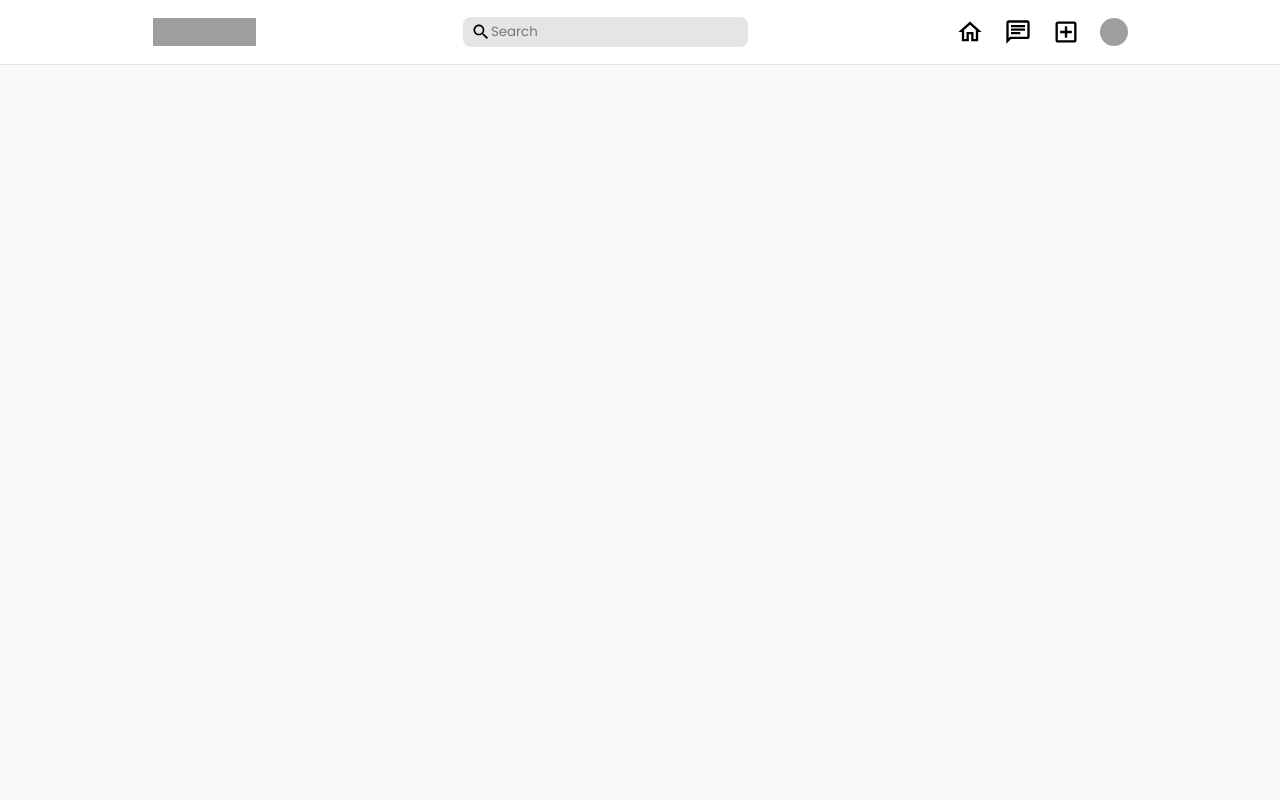
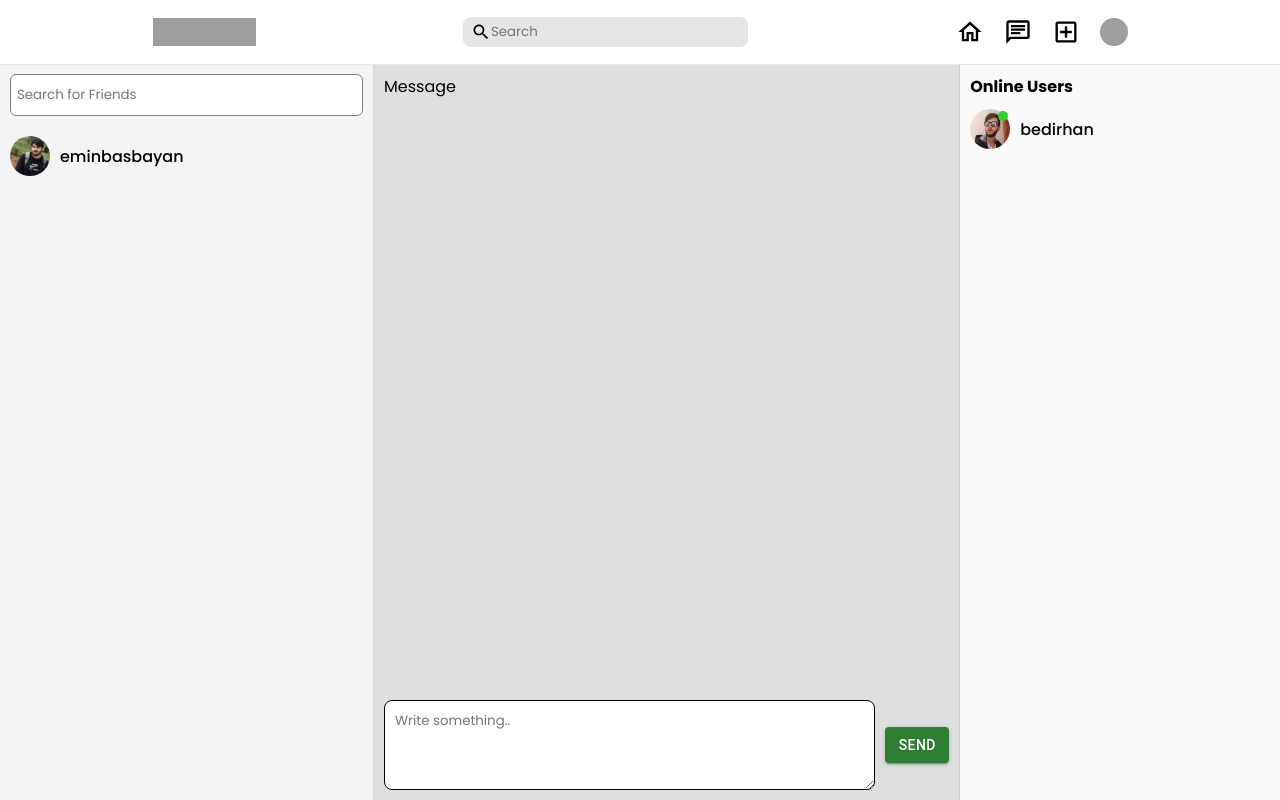
Before and after one commit to MustafaYilmaz1625/Blog-MERN, a React (Create React App) app in the folder react.instagram/: page / in a window 1280 px wide. Built offline with nearby package versions, Linux system fonts and the light colour scheme; grey boxes are pictures that could not be loaded.

Commit message:
Messenger partition has been created.

```diff
--- /dev/null
+++ b/react.instagram/src/components/chatOnline/ChatOnline.jsx
@@ -0,0 +1,18 @@
+import { Avatar } from "@mui/material";
+import "./chatOnline.css";
+
+ const ChatOnline = () => {
+    return (
+        <div className="chat-online">
+            <div className="chat-online-friend">
+                <div className="chat-online-img-container">
+                    <Avatar src="/images/person/2.png" />
+                    <span className="chat-online-badge"></span>
+                </div>
+                <div className="chat-online-name">bedirhan</div>
+            </div>
+        </div>
+    );
+};
+
+export default ChatOnline
--- /dev/null
+++ b/react.instagram/src/components/chatOnline/chatOnline.css
@@ -0,0 +1,27 @@
+.chat-online-friend {
+  display: flex;
+  align-items: center;
+  font-weight: 500;
+  cursor: pointer;
+  margin-top: 10px;
+}
+
+.chat-online-img-container {
+  position: relative;
+}
+
+.chat-online-badge {
+  width: 10px;
+  height: 10px;
+  border-radius: 50%;
+  background: limegreen;
+  position: absolute;
+  top: 2px;
+  right: 2px;
+}
+
+.chat-online-name {
+  margin-left: 10px;
+  font-weight: 500;
+  display: flex;
+}
--- /dev/null
+++ b/react.instagram/src/components/conversation/Conversation.jsx
@@ -0,0 +1,13 @@
+
+import { Avatar } from "@mui/material";
+import "./conversation.css";
+
+const Conversation = () => {
+    return (
+        <div className="conversation">
+            <Avatar className="conversation-img" src="/images/person/0.png" />
+            <div className="conversation-name">eminbasbayan</div>
+        </div>
+    );
+};
+export default Conversation
--- /dev/null
+++ b/react.instagram/src/components/conversation/conversation.css
@@ -0,0 +1,11 @@
+.conversation {
+  display: flex;
+  align-items: center;
+  cursor: pointer;
+  margin-top: 20px;
+}
+
+.conversation-name {
+  font-weight: 500;
+  margin-left: 10px;
+}
--- /dev/null
+++ b/react.instagram/src/components/message/Message.jsx
@@ -0,0 +1,9 @@
+import "./message.css"
+
+const Message = () => {
+  return (
+    <div>Message</div>
+  )
+}
+
+export default Message
--- a/react.instagram/src/pages/messenger/Messenger.jsx
+++ b/react.instagram/src/pages/messenger/Messenger.jsx
@@ -1,19 +1,45 @@
 
-
+import { Button } from "@mui/material"
+import ChatOnline from "../../components/chatOnline/ChatOnline"
+import Conversation from "../../components/conversation/Conversation"
+import Message from "../../components/message/Message"
 import "./messenger.css"
 
 const Messenger = () => {
     return (
-        <div children="messenger">
+        <div className="messenger">
             <div className="chat-menu">
                 <div className="chat-menu-wrapper">
-                    <input type="text" className="chat-menu-input" placeholder="Search for friend..." />
+                    <input
+                        type="text"
+                        className="chat-menu-input"
+                        placeholder="Search for Friends"
+                    />
+                    <div>
+                        <Conversation />
+                    </div>
                 </div>
+            </div>
+            <div className="chat-box">
+                <div className="chat-box-wrapper">
+                    <div className="chat-box-top">
+                        <div>
+                            <Message />
+                        </div>
+                    </div>
+                    <div className="chat-box-bottom">
+                        <textarea className="chat-message-input" placeholder="Write something.."></textarea>
+                        <Button color="success" variant="contained" className="chat-submit-button">Send</Button>
+                    </div>
+                </div>
+            </div>
+            <div className="chat-online">
+                <div className="chat-online-wrapper">
+                    <h4>Online Users</h4>
+                    <ChatOnline />
 
-
+                </div>
             </div>
-            <div className="chat-box"></div>
-            <div className="chat-online"></div>
         </div>
     )
 }
--- a/react.instagram/src/pages/messenger/messenger.css
+++ b/react.instagram/src/pages/messenger/messenger.css
@@ -1,39 +1,80 @@
-.message {
+.messenger {
+  display: flex;
+  margin-top: 4rem;
+  height: calc(100vh - 64px);
+}
+
+.chat-menu{
+  flex: 3.5;
+  border-right: 1px solid #cccc;
+  background-color: #f4f4f4;
+}
+
+
+
+.chat-menu-input{
+  width: 100%;
+  padding: 10px 0;
+  border: 1px solid gray;
+  outline: none;
+  border-radius: 6px;
+  padding-left: 6px;
+}
+
+.chat-box{
+  flex: 5.5;
+}
+
+.chat-box-wrapper {
   display: flex;
   flex-direction: column;
-  margin-top: 20px;
+  justify-content: space-between;
+  position: relative;
+  background: #dedede;
+  border-right: 1px solid #ccc;
 }
 
-.message-top {
-  display: flex;
+.chat-box-top {
+  height: 100%;
+  overflow-y: scroll;
+  padding-right: 10px;
 }
 
-.message-img {
-  width: 32px;
-  height: 32px;
-  border-radius: 50%;
-  object-fit: cover;
-  margin-right: 10px;
+.chat-box-top::-webkit-scrollbar{
+  width: 6px;
+}
+.chat-box-top::-webkit-scrollbar-track{
+border-radius: 6px;
+background: #ffff;
+}
+.chat-box-top::-webkit-scrollbar-thumb{
+background: rgb(rgb(0,216,231), green, blue);
+background: #ffff;
 }
 
-.message-text {
-  padding: 10px;
-  border-radius: 30px;
-  background: #1877f2;
-  color: #fff;
-  max-width: 300px;
+.chat-box-bottom {
+  margin-top: 5px;
+  display: flex;
+  align-items: center;
+  gap: 10px;
 }
 
-.message-bottom {
-  font-size: 12px;
-  margin-top: 6px;
+.chat-message-input {
+  width: 100%;
+  height: 90px;
+  padding: 10px;
+  outline: none;
+  border-radius: 8px;
+  border: 1px solid;
 }
 
-.message.own {
-  align-items: flex-end;
+.chat-menu-wrapper,
+.chat-box-wrapper,
+.chat-online-wrapper {
+  height: 100%;
+  padding: 10px;
 }
 
-.message.own .message-text {
-  background: #fff;
-  color: black;
+.chat-online{
+  flex: 3;
 }
```
Also changed, not shown: react.instagram/src/components/message/message.css (added).
